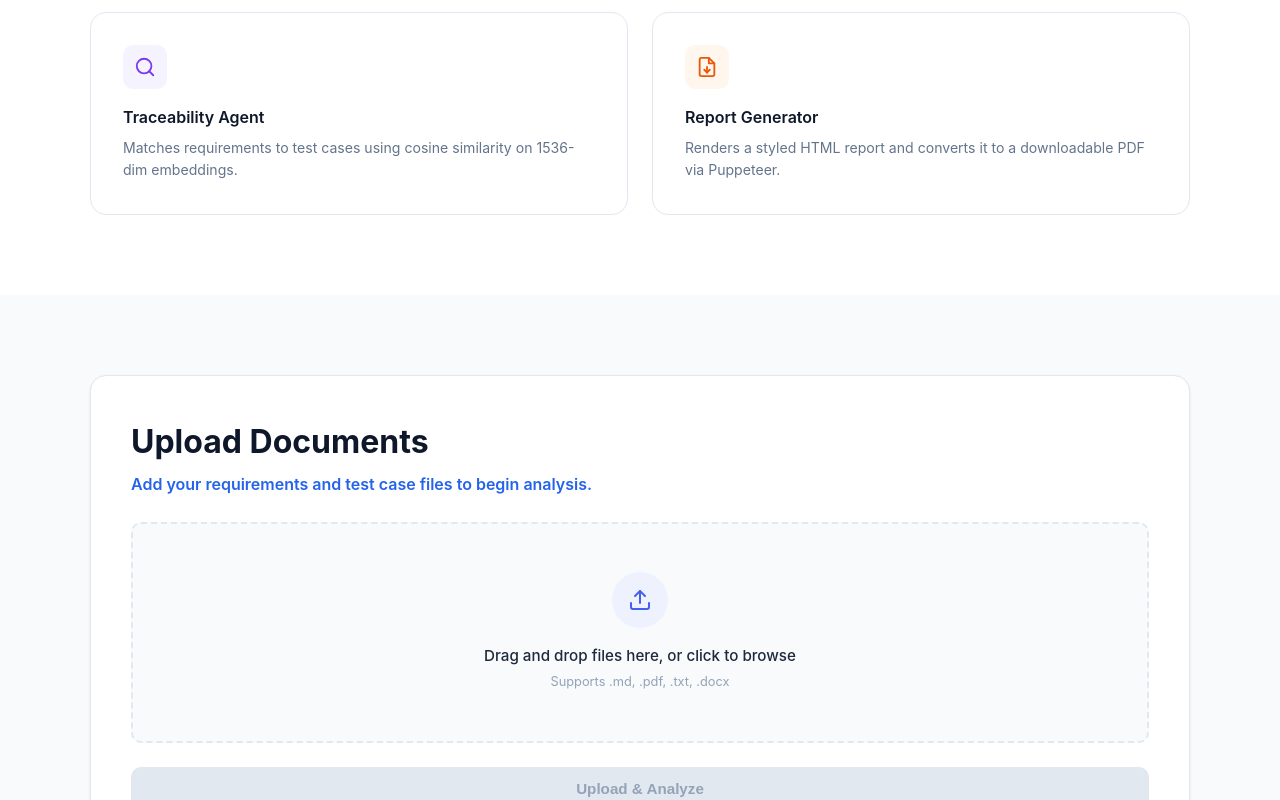
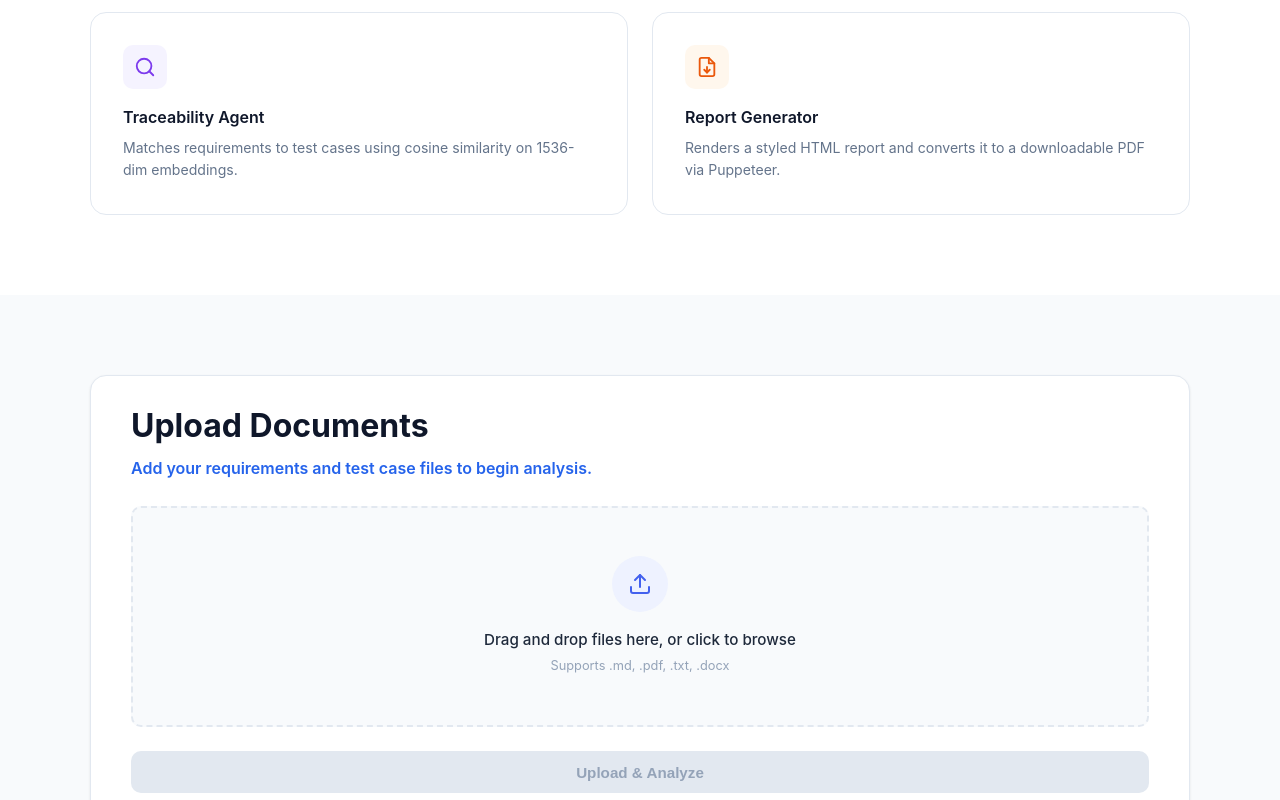
Before and after one commit to Chakri0712/TraceWise, a React (Vite) app in the folder frontend/: page / in a window 1280 px wide. Shown: the part 2000-2800 px from the top of the page. Built offline with nearby package versions, Linux system fonts and the light colour scheme.

Commit message:
UI fixes

```diff
--- a/frontend/src/index.css
+++ b/frontend/src/index.css
@@ -61,7 +61,6 @@ body {
   -webkit-backdrop-filter: blur(12px);
   border-bottom: 1px solid rgba(255, 255, 255, 0.1);
   box-shadow: 0 8px 30px rgba(255, 255, 255, 0.35);
-  /* box-shadow: 0 6px 25px rgba(255, 255, 255, 0.25); */
   padding: 0 2rem;
   height: 64px;
   display: flex;
@@ -479,7 +478,10 @@ body {
   background: var(--color-surface-white);
   border: 1px solid var(--color-border);
   border-radius: var(--radius-lg);
-  padding: 2.5rem;
+  padding-top: 24px;
+  padding-left: 2.5rem;
+  padding-right: 2.5rem;
+  padding-bottom: 2.5rem;
   box-shadow: var(--shadow-sm);
 }
 
@@ -660,6 +662,8 @@ header {
       rgba(15, 23, 42, .85),
       rgba(30, 41, 59, .95));
   color: #F8FAFC;
+  border-bottom: 1px solid rgba(255, 255, 255, 0.1);
+  box-shadow: 0 8px 30px rgba(255, 255, 255, 0.35);
   padding: 1rem 2rem;
   margin-bottom: 2rem;
   display: flex;
--- a/frontend/src/pages/Dashboard.tsx
+++ b/frontend/src/pages/Dashboard.tsx
@@ -151,13 +151,13 @@ function DashboardContent() {
             <div className="stat-label">Orphan Test Cases</div>
           </div>
         </div>
-
+        <a style={{ marginBottom: "25px" }} href={`/api/report/${runId}`} className="btn btn-primary" target="_blank">
+          Download PDF Report
+        </a>
         <div className="card">
           <div className="card-header">
             <h2 style={{ whiteSpace: "nowrap", fontSize: "24px", fontWeight: "bold" }}>Traceability Matrix</h2>
-            <a href={`/api/report/${runId}`} className="btn btn-primary" target="_blank">
-              Download PDF Report
-            </a>
+
           </div>
           <table className="matrix">
             <thead>
--- a/frontend/src/pages/Home.tsx
+++ b/frontend/src/pages/Home.tsx
@@ -81,9 +81,9 @@ export default function Home() {
           <div className="navbar-logo">T</div>
           <span className="navbar-title">Tracewise AI</span>
         </a>
-        <div className="navbar-meta">
+        {/* <div className="navbar-meta">
           <span style={{ color: "#ffffff", fontSize: "15px", fontWeight: "500" }}><span className="navbar-dot" /> Online</span>
-        </div>
+        </div> */}
       </nav>
 
       {/* Hero */}
```
